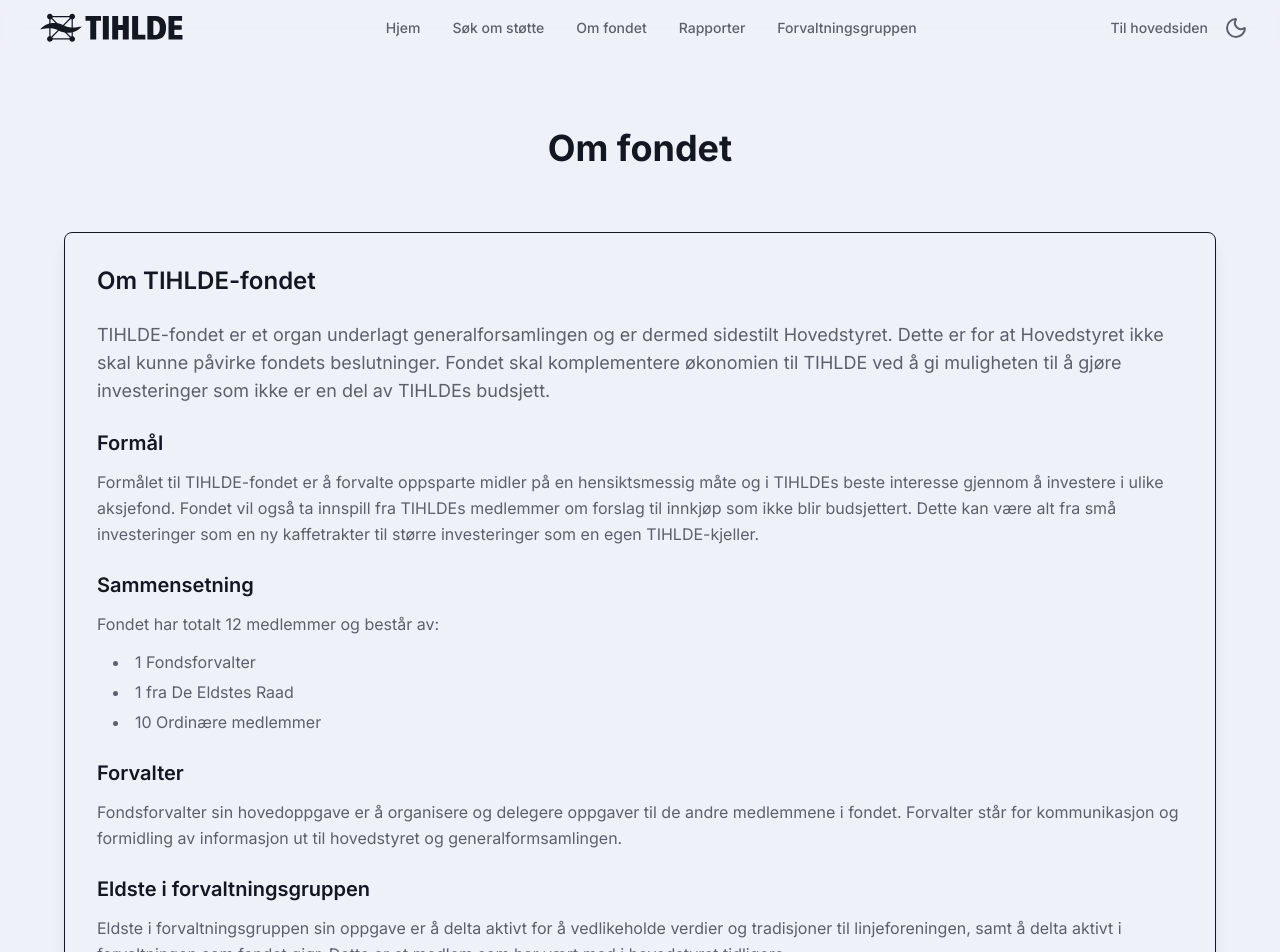
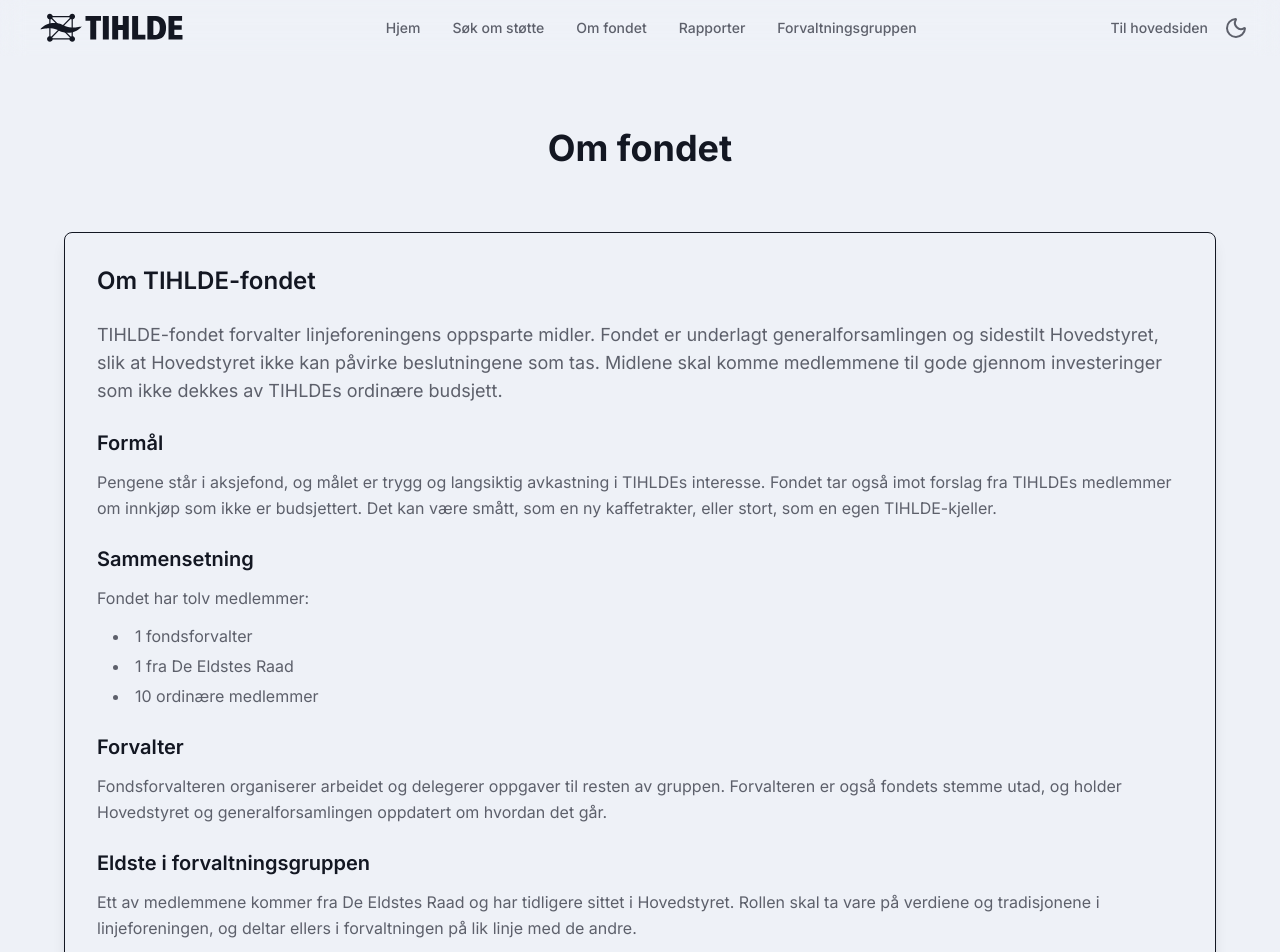
Before and after one commit to TIHLDE/Fondet, a Next.js app: page /about in a window 1280 px wide. Shown: the top 952 px of the page. Built offline with nearby package versions, Linux system fonts and the light colour scheme.

Commit message:
docs: rewrite Om fondet copy in plainer language

```diff
--- a/src/app/about/page.tsx
+++ b/src/app/about/page.tsx
@@ -22,11 +22,11 @@ export default function About() {
 
             <div className="space-y-6 text-foreground-secondary leading-relaxed">
               <p className="text-lg">
-                TIHLDE-fondet er et organ underlagt generalforsamlingen og er
-                dermed sidestilt Hovedstyret. Dette er for at Hovedstyret ikke
-                skal kunne påvirke fondets beslutninger. Fondet skal
-                komplementere økonomien til TIHLDE ved å gi muligheten til å
-                gjøre investeringer som ikke er en del av TIHLDEs budsjett.
+                TIHLDE-fondet forvalter linjeforeningens oppsparte midler.
+                Fondet er underlagt generalforsamlingen og sidestilt
+                Hovedstyret, slik at Hovedstyret ikke kan påvirke beslutningene
+                som tas. Midlene skal komme medlemmene til gode gjennom
+                investeringer som ikke dekkes av TIHLDEs ordinære budsjett.
               </p>
 
               <div>
@@ -34,13 +34,11 @@ export default function About() {
                   Formål
                 </h3>
                 <p className="mb-4">
-                  Formålet til TIHLDE-fondet er å forvalte oppsparte midler på
-                  en hensiktsmessig måte og i TIHLDEs beste interesse gjennom å
-                  investere i ulike aksjefond. Fondet vil også ta innspill fra
-                  TIHLDEs medlemmer om forslag til innkjøp som ikke blir
-                  budsjettert. Dette kan være alt fra små investeringer som en
-                  ny kaffetrakter til større investeringer som en egen
-                  TIHLDE-kjeller.
+                  Pengene står i aksjefond, og målet er trygg og langsiktig
+                  avkastning i TIHLDEs interesse. Fondet tar også imot forslag
+                  fra TIHLDEs medlemmer om innkjøp som ikke er budsjettert. Det
+                  kan være smått, som en ny kaffetrakter, eller stort, som en
+                  egen TIHLDE-kjeller.
                 </p>
               </div>
 
@@ -48,13 +46,11 @@ export default function About() {
                 <h3 className="text-xl font-semibold text-foreground-primary mb-3">
                   Sammensetning
                 </h3>
-                <p className="mb-3">
-                  Fondet har totalt 12 medlemmer og består av:
-                </p>
+                <p className="mb-3">Fondet har tolv medlemmer:</p>
                 <ul className="list-disc list-inside space-y-1 ml-4">
-                  <li>1 Fondsforvalter</li>
+                  <li>1 fondsforvalter</li>
                   <li>1 fra De Eldstes Raad</li>
-                  <li>10 Ordinære medlemmer</li>
+                  <li>10 ordinære medlemmer</li>
                 </ul>
               </div>
 
@@ -63,10 +59,10 @@ export default function About() {
                   Forvalter
                 </h3>
                 <p className="mb-4">
-                  Fondsforvalter sin hovedoppgave er å organisere og delegere
-                  oppgaver til de andre medlemmene i fondet. Forvalter står for
-                  kommunikasjon og formidling av informasjon ut til hovedstyret
-                  og generalformsamlingen.
+                  Fondsforvalteren organiserer arbeidet og delegerer oppgaver
+                  til resten av gruppen. Forvalteren er også fondets stemme
+                  utad, og holder Hovedstyret og generalforsamlingen oppdatert
+                  om hvordan det går.
                 </p>
               </div>
 
@@ -75,10 +71,10 @@ export default function About() {
                   Eldste i forvaltningsgruppen
                 </h3>
                 <p className="mb-4">
-                  Eldste i forvaltningsgruppen sin oppgave er å delta aktivt for
-                  å vedlikeholde verdier og tradisjoner til linjeforeningen,
-                  samt å delta aktivt i forvaltningen som fondet gjør. Dette er
-                  et medlem som har vært med i hovedstyret tidligere.
+                  Ett av medlemmene kommer fra De Eldstes Raad og har tidligere
+                  sittet i Hovedstyret. Rollen skal ta vare på verdiene og
+                  tradisjonene i linjeforeningen, og deltar ellers i
+                  forvaltningen på lik linje med de andre.
                 </p>
               </div>
 
@@ -87,9 +83,9 @@ export default function About() {
                   Medlemmer
                 </h3>
                 <p>
-                  De resterende medlemmene sin hovedoppgave er å ha fokus på
-                  forvaltning og valg av investeringer. Målet er å velge trygge
-                  investeringer som linjeforeningen kan tjene på langsiktig.
+                  De ti ordinære medlemmene står for selve forvaltningen. De
+                  følger markedet, vurderer fondene og velger investeringer som
+                  linjeforeningen kan tjene på over tid.
                 </p>
               </div>
             </div>
```
